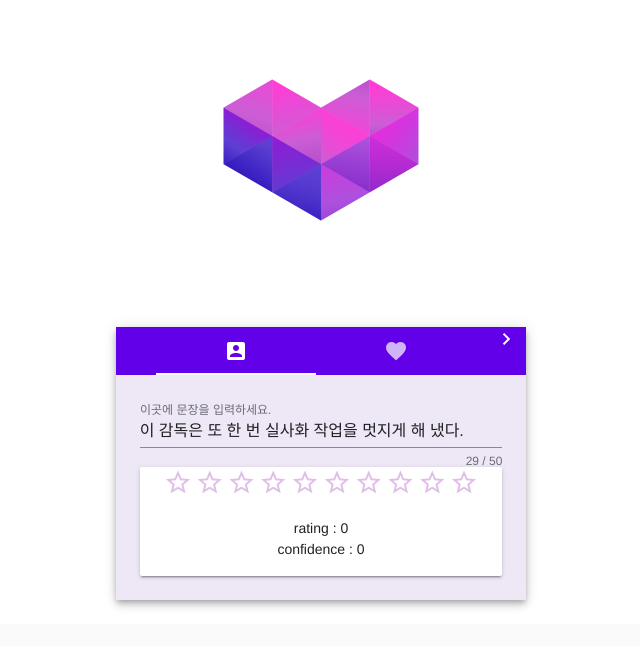
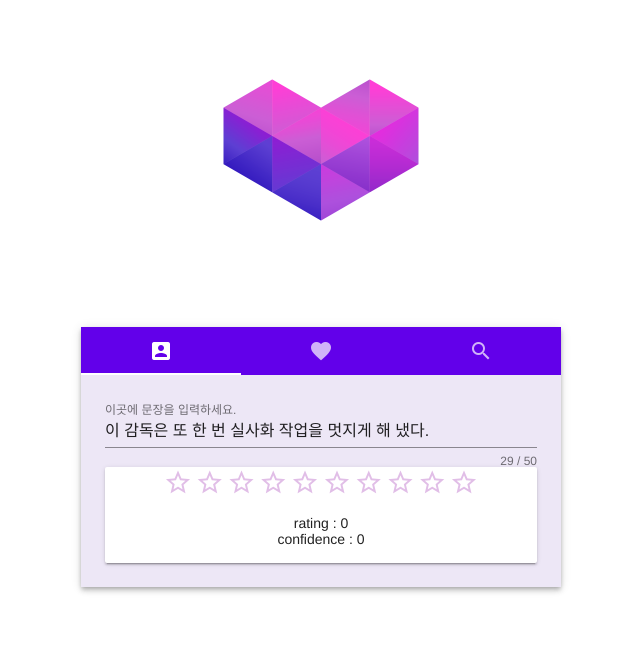
Before and after one commit to minarc/hart, a Vue app: page /#/ in a window 1280 px wide. Shown: the top 646 px of the page, without its empty margins (319-959 px from the left). Built offline with nearby package versions, Linux system fonts and the light colour scheme.

Commit message:
grid fix

```diff
--- a/src/components/Input.vue
+++ b/src/components/Input.vue
@@ -78,7 +78,7 @@ export default {
       this.alertShow = false
       this.rating = 0
 
-      this.text = this.text.trim().replace("%", "")
+      this.text = this.text.trim().replace('%', '')
       axios
         .get('/v1/api/predict?q=' + this.text)
         .then(response => {
--- a/src/components/Tabs.vue
+++ b/src/components/Tabs.vue
@@ -1,9 +1,7 @@
 <template>
-  <v-app>
-    <v-content>
-      <v-container fluid class="white">
-        <v-layout row align-start justify-center>
-          <v-flex sm4 xs4 md4 class="elevation-5">
+  <v-container class="white">
+    <v-layout align-center justify-center column>
+      <v-flex sm4 xs4 md4 class="elevation-4">
         <v-tabs infinite fixed-tabs color="deep-purple accent-4" grow dark show-arrows>
           <v-tabs-slider color="white"></v-tabs-slider>
           <v-tab>
@@ -31,8 +29,6 @@
       </v-flex>
     </v-layout>
   </v-container>
-    </v-content>
-  </v-app>
 </template>
 
 <script>
```
Lines whose indentation alone changed are shown as unchanged.
